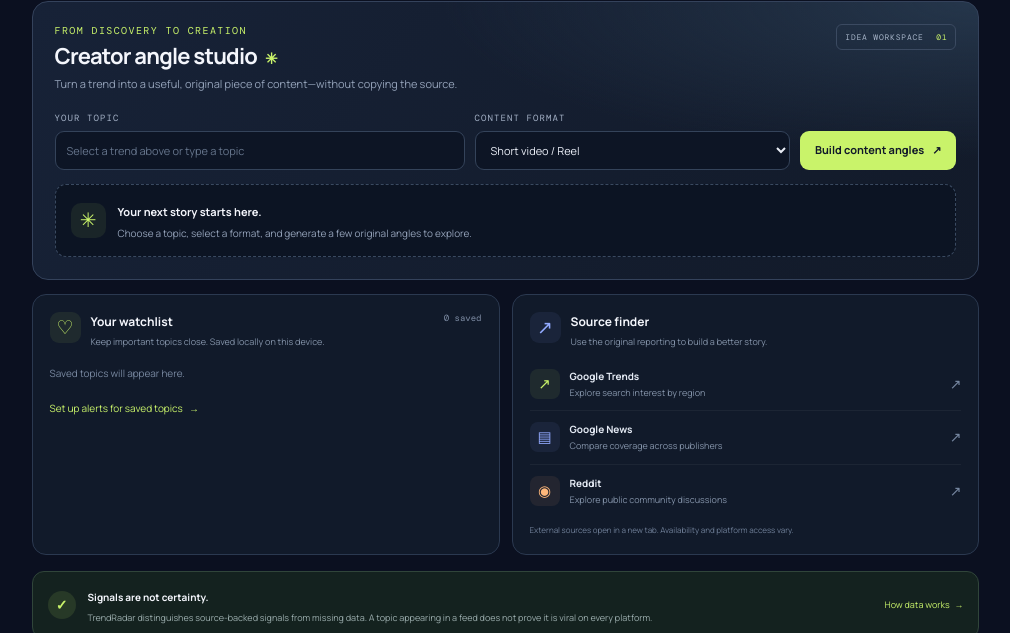
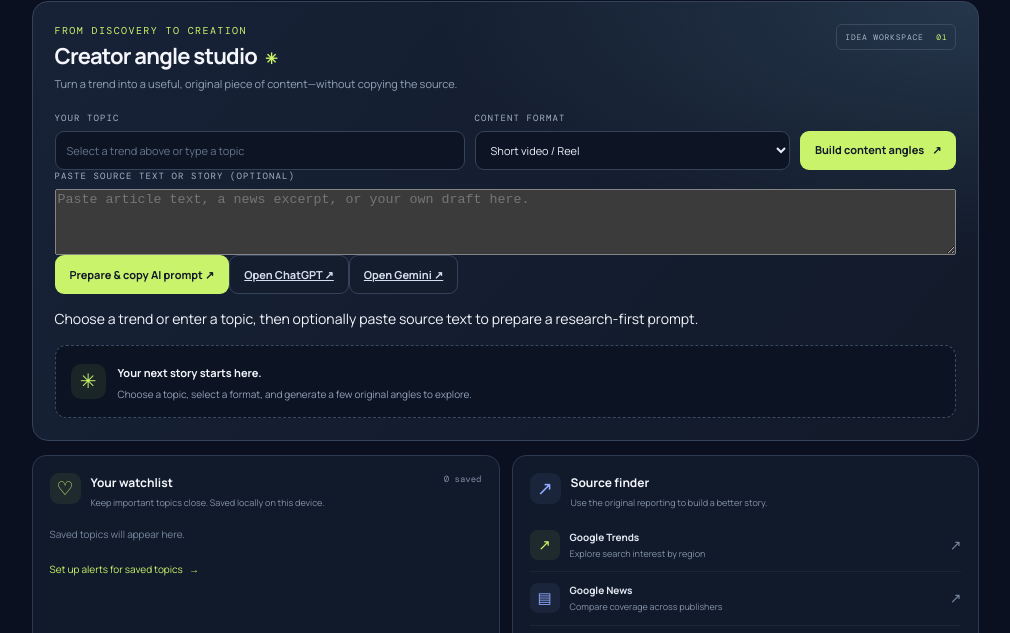
Before and after one commit to Manojpatil7711/TrendRadar, a website: page index.html in a window 1280 px wide. Shown: the part 1200-1833 px from the top of the page, without its empty margins (257-1267 px from the left). Drawn offline with nearby package versions, Linux system fonts and the light colour scheme; no server answers.

Commit message:
Add source paste workspace and AI destinations

```diff
--- a/index.html
+++ b/index.html
@@ -43,6 +43,11 @@
 <div id="status" class="status"><span class="loader"></span> Connecting to public feeds…</div><section id="trendGrid" class="trend-grid" aria-live="polite"></section><div class="load-more-row"><button id="loadMoreBtn" class="button button-outline" type="button" hidden>Show more signals <span>↓</span></button></div></section>
 <section class="creator-studio" id="briefingSection"><div class="studio-top"><div><div class="section-kicker">FROM DISCOVERY TO CREATION</div><h2>Creator angle studio<span class="sparkle">✳</span></h2><p>Turn a trend into a useful, original piece of content—without copying the source.</p></div><div class="studio-badge">IDEA WORKSPACE <span>01</span></div></div>
 <div class="studio-form"><label class="field"><span>YOUR TOPIC</span><input id="ideaTopic" type="text" placeholder="Select a trend above or type a topic"></label><label class="field"><span>CONTENT FORMAT</span><select id="format"><option value="short">Short video / Reel</option><option value="long">YouTube / long-form video</option><option value="carousel">Carousel / photo post</option><option value="thread">Thread / text post</option><option value="blog">Blog / newsletter</option></select></label><button id="ideaBtn" class="button button-primary" type="button">Build content angles <span>↗</span></button></div>
+<div class="source-workspace">
+ <label class="field source-paste-field"><span>PASTE SOURCE TEXT OR STORY (OPTIONAL)</span><textarea id="sourceText" rows="4" placeholder="Paste article text, a news excerpt, or your own draft here."></textarea></label>
+ <div class="source-workspace-actions"><button id="copyStoryPromptBtn" class="button button-primary" type="button">Prepare &amp; copy AI prompt ↗</button><a class="button button-outline" href="https://chatgpt.com/" target="_blank" rel="noopener noreferrer">Open ChatGPT ↗</a><a class="button button-outline" href="https://gemini.google.com/" target="_blank" rel="noopener noreferrer">Open Gemini ↗</a></div>
+ <p id="sourcePromptStatus" class="source-prompt-status" role="status">Choose a trend or enter a topic, then optionally paste source text to prepare a research-first prompt.</p>
+</div>
 <div id="ideaResults" class="idea-results"><div class="idea-placeholder"><span>✳</span><div><strong>Your next story starts here.</strong><p>Choose a topic, select a format, and generate a few original angles to explore.</p></div></div></div></section>
 <section class="bottom-panels"><article class="utility-panel watch-panel" id="watchlistSection"><div class="panel-heading"><span class="panel-icon">♡</span><div><h3>Your watchlist</h3><p>Keep important topics close. Saved locally on this device.</p></div><span id="watchCountLarge" class="panel-count">0 saved</span></div><div id="watchlist" class="watchlist"><div class="empty-watch">Saved topics will appear here.</div></div><button id="manageAlertsBtn" class="text-action" type="button">Set up alerts for saved topics <span>→</span></button></article>
 <article class="utility-panel source-panel"><div class="panel-heading"><span class="panel-icon panel-icon-blue">↗</span><div><h3>Source finder</h3><p>Use the original reporting to build a better story.</p></div></div><div class="source-links"><a href="https://trends.google.com/trending" target="_blank" rel="noopener noreferrer"><span class="source-link-icon">↗</span><span><strong>Google Trends</strong><small>Explore search interest by region</small></span><span class="external">↗</span></a><a href="https://news.google.com/" target="_blank" rel="noopener noreferrer"><span class="source-link-icon source-link-blue">▤</span><span><strong>Google News</strong><small>Compare coverage across publishers</small></span><span class="external">↗</span></a><a href="https://www.reddit.com/" target="_blank" rel="noopener noreferrer"><span class="source-link-icon source-link-orange">◉</span><span><strong>Reddit</strong><small>Explore public community discussions</small></span><span class="external">↗</span></a></div><div class="source-disclaimer">External sources open in a new tab. Availability and platform access vary.</div></article></section>
```
